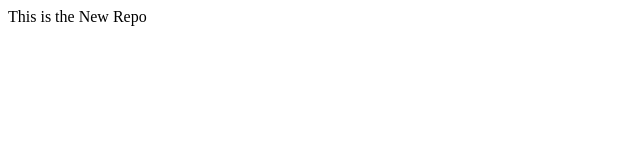
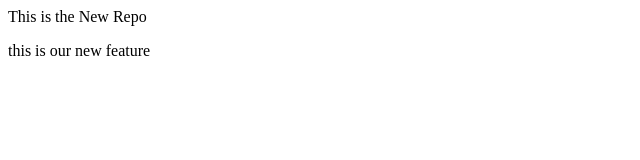
Before and after one commit to hsihsaarhsim/localrepo, a plain HTML site: page index.html in a window 1280 px wide. Shown: the whole page, without its empty margins (0-640 px from the left). Drawn offline with Linux system fonts and the light colour scheme.

Commit message:
add new feature

```diff
--- a/index.html
+++ b/index.html
@@ -1,2 +1,5 @@
 <p>This is the New Repo
 </p>
+<p>this is our new feature
+
+</p>
```
